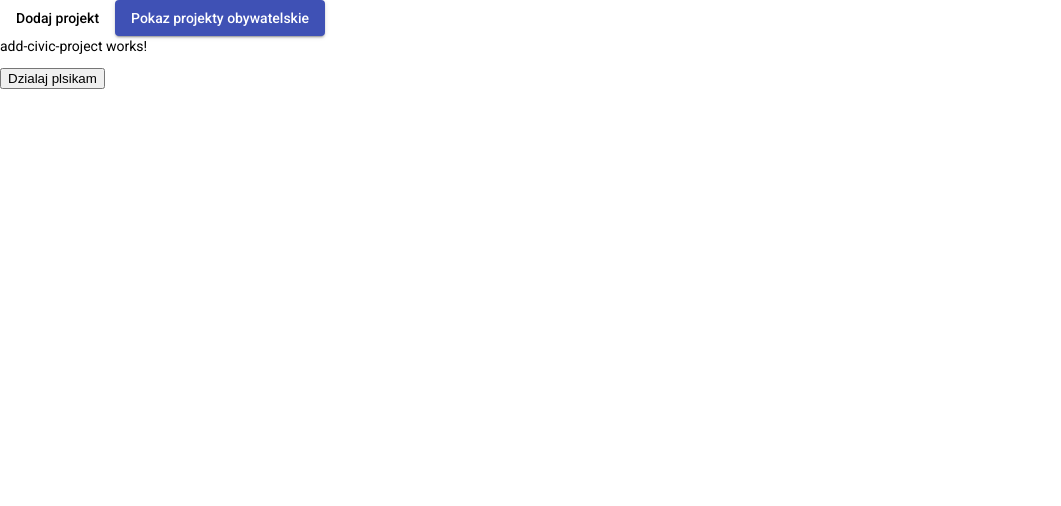
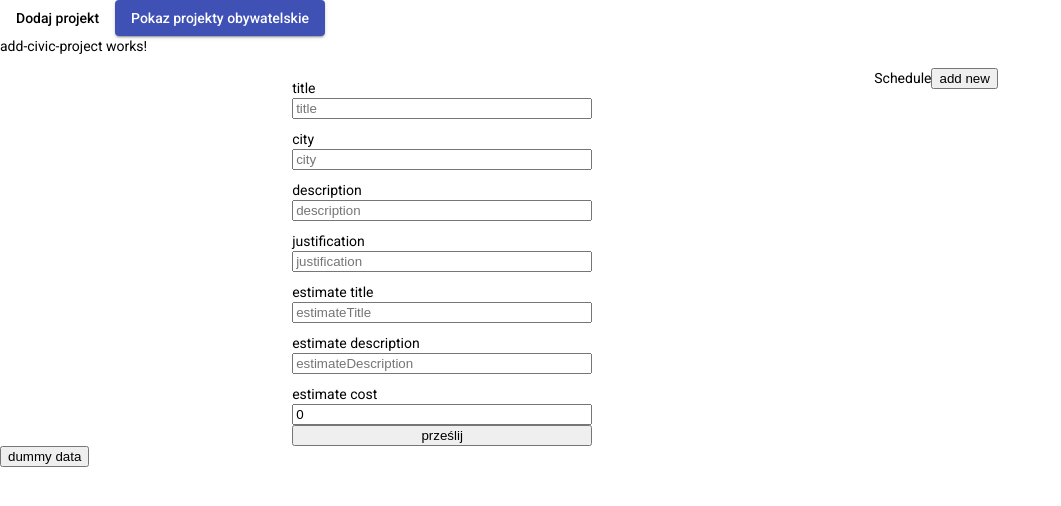
Before and after one commit to zsedevelopers/hh22-front, an Angular app: page /civicProject/add in a window 1280 px wide. Shown: the top 506 px of the page, without its empty margins (0-1061 px from the left). Built offline with nearby package versions, Linux system fonts and the light colour scheme.

Commit message:
basic add civil project form

```diff
--- a/src/app/modules/civic-project-site/add-civic-project/add-civic-project.component.html
+++ b/src/app/modules/civic-project-site/add-civic-project/add-civic-project.component.html
@@ -1,2 +1,52 @@
 <p>add-civic-project works!</p>
-<button (click)="addProject()">Dzialaj plsikam</button>
+<div class="container" [formGroup]="addProjectForm">
+    <form style="display: flex; flex-direction:column; width:300px; margin-left:10px">
+        <label style="margin-top: 10px;">title</label>
+        <input type="text" placeholder="title" formControlName="title">
+
+        <label style="margin-top: 10px;">city</label>
+        <input type="text" placeholder="city" formControlName="city">
+
+        <label style="margin-top: 10px;">description</label>
+        <input type="text" placeholder="description" formControlName="description">
+
+        <label style="margin-top: 10px;">justification</label>
+        <input type="text" placeholder="justification" formControlName="justification">
+
+        <label style="margin-top: 10px;">estimate title</label>
+        <input type="text" placeholder="estimateTitle" formControlName="estimateTitle">
+
+        <label style="margin-top: 10px;">estimate description</label>
+        <input type="text" placeholder="estimateDescription" formControlName="estimateDescription">
+
+        <label style="margin-top: 10px;">estimate cost</label>
+        <input type="number" min="1.00" step="0.01" placeholder="estimateCost" formControlName="estimateCost">
+
+        <button (click)="onFormSubmit()">prześlij</button>
+    </form>
+
+    <div class="schedule-container">
+        <div>
+            <span>Schedule</span>
+            <button (click)="addSchedule()">add new</button>
+        </div>
+        <ng-container formArrayName="schedules">
+            <ng-container *ngFor="let scheduleForm of schedules.controls; let i=index" class="schedule-block">
+                <div [formGroup]="scheduleForm">
+                    <h3>schedule {{i+1}}</h3>
+                    <label>title</label>
+                    <input type="text" formControlName="title" />
+
+                    <label>description</label>
+                    <input type="text" formControlName="description" />
+
+                    <label>year</label>
+                    <input type="number" formControlName="year" />
+                    <button (click)="deleteSchedule(i)">X</button>
+                    <hr>
+                </div>
+            </ng-container>
+        </ng-container>
+    </div>
+</div>
+<button (click)="addProject()">dummy data</button>
--- a/src/app/modules/civic-project-site/add-civic-project/add-civic-project.component.scss
+++ b/src/app/modules/civic-project-site/add-civic-project/add-civic-project.component.scss
@@ -0,0 +1,9 @@
+.container{
+    display: flex;
+    flex-direction: row;
+    justify-content: space-evenly;
+}
+
+schedule-container{
+    width: fit-content;
+}
--- a/src/app/modules/civic-project-site/add-civic-project/add-civic-project.component.ts
+++ b/src/app/modules/civic-project-site/add-civic-project/add-civic-project.component.ts
@@ -5,6 +5,12 @@ import AddEstimateDto from '../../../core/models/civil projects/add-estimate-dto
 import CreateScheduleDto from '../../../core/models/civil projects/create-schedule-dto';
 import { CivilProjectService } from '../../../core/services/civil-project.service';
 import { AuthService } from 'src/app/core/services/auth.service';
+import {
+  FormGroup,
+  Validators,
+  FormArray,
+  FormBuilder,
+} from '@angular/forms';
 
 @Component({
   selector: 'app-add-civic-project',
@@ -12,18 +18,39 @@ import { AuthService } from 'src/app/core/services/auth.service';
   styleUrls: ['./add-civic-project.component.scss'],
 })
 export class AddCivicProjectComponent implements OnInit {
+  addProjectForm = this.fb.group({
+    title: this.fb.control('', Validators.required),
+    city: this.fb.control('', Validators.required),
+    description: this.fb.control('', Validators.required),
+    justification: this.fb.control('', Validators.required),
+    estimateTitle: this.fb.control('', Validators.required),
+    estimateDescription: this.fb.control('', Validators.required),
+    estimateCost: this.fb.control(0, Validators.required),
+    schedules: this.fb.array([]),
+  });
 
-  dummyEstimate:AddEstimateDto = {title:'estimatedTytul',description:'estimatedDescription',cost:69}
+  dummyEstimate: AddEstimateDto = {
+    title: 'estimatedTytul',
+    description: 'estimatedDescription',
+    cost: 69,
+  };
 
-  dummySchedule:CreateScheduleDto[] = [{title:'scheduleTytul',description:'scheduleOpis',date:20}]
+  dummySchedule: CreateScheduleDto[] = [
+    { title: 'scheduleTytul', description: 'scheduleOpis', date: 20 },
+  ];
 
-  dummyUser:UserDto = {name:'marek',surname:'marucha',email:'milosz@gmail.com',
-    phoneNumber:123123123,pesel:'12345678901',city:'olsztyn'}
-
+  // // dummyUser: UserDto = {
+  // //   name: 'marek',
+  // //   surname: 'marucha',
+  // //   email: 'milosz@gmail.com',
+  // //   phoneNumber: 123123123,
+  // //   PESEL: '12345678901',
+  // //   city: 'olsztyn',
+  // // };
 
   dummyData: AddCivilProjectRequest = {
     title: 'titel',
-    city: 'olsztyn',
+    city: 'a',
     description: 'gowno',
     justification: 'chec kupy',
     authors: ['jelitogrube'],
@@ -33,16 +60,96 @@ export class AddCivicProjectComponent implements OnInit {
   };
 
   addProject() {
-    if(!this.authService.isLogged()){
-      console.warn(`you're not logged in`)
-      return
+    if (!this.authService.isLogged()) {
+      console.warn(`you're not logged in`);
+      return;
     }
-    this.civilProjectService
-      .addCivilProject(this.dummyData)
-      .subscribe((data) => console.log(data));
+
+    this.dummyData.city = this.authService.userData?.city!;
+    this.dummyData.authors = [this.authService.userData?.pesel!];
+
+    const data: AddCivilProjectRequest = {
+      title: this.dummyData.title!,
+      city: this.dummyData.city!,
+      description: this.dummyData.description!,
+      justification: this.dummyData.justification!,
+      authors: [this.authService.userData?.pesel!],
+      likedBy: [],
+      estimate: this.dummyEstimate,
+      schedulesOfActivities: this.dummySchedule,
+    };
+
+    this.civilProjectService.addCivilProject(data).subscribe(()=>{});
   }
 
-  constructor(private civilProjectService: CivilProjectService, private authService:AuthService) {}
+  constructor(
+    private civilProjectService: CivilProjectService,
+    private authService: AuthService,
+    private fb: FormBuilder
+  ) {}
 
   ngOnInit(): void {}
+
+  get schedules(): FormArray<FormGroup> {
+    return this.addProjectForm.controls['schedules'] as FormArray;
+  }
+
+  addSchedule() {
+    this.schedules.controls;
+    const scheduleForm: FormGroup = this.fb.group({
+      title: ['', Validators.required],
+      description: ['', Validators.required],
+      year: [2000, Validators.required],
+    });
+    this.schedules.push(scheduleForm);
+  }
+
+  deleteSchedule(index: number) {
+    this.schedules.controls.splice(index, 1);
+  }
+
+  onFormSubmit() {
+    if (!this.authService.isLogged()) {
+      console.warn(`you're not logged in`);
+      return;
+    }
+
+    if (this.addProjectForm.invalid) {
+      console.warn('invalid form input');
+      return;
+    }
+
+    const formData = this.addProjectForm.value;
+
+    if (formData.city != this.authService.userData?.city) {
+      console.warn(`input city doesn't match user's city`);
+      return;
+    }
+
+    const data: AddCivilProjectRequest = {
+      title: formData.title!,
+      city: formData.city!,
+      description: formData.description!,
+      justification: formData.justification!,
+      authors: [this.authService.userData?.pesel!],
+      likedBy: [],
+      estimate: {
+        title: formData.estimateTitle!,
+        description: formData.estimateDescription!,
+        cost: formData.estimateCost!,
+      },
+      schedulesOfActivities: [],
+    };
+
+    this.schedules.controls.forEach((group) => {
+      const schedule: CreateScheduleDto = {
+        title: group.value.title,
+        description: group.value.description,
+        date: group.value.year,
+      };
+      data.schedulesOfActivities.push(schedule);
+    });
+
+    this.civilProjectService.addCivilProject(data).subscribe(()=>{});
+  }
 }
```
Also changed, not shown: src/app/modules/civic-project-site/civic-project-site.module.ts (+7 -1 lines).
